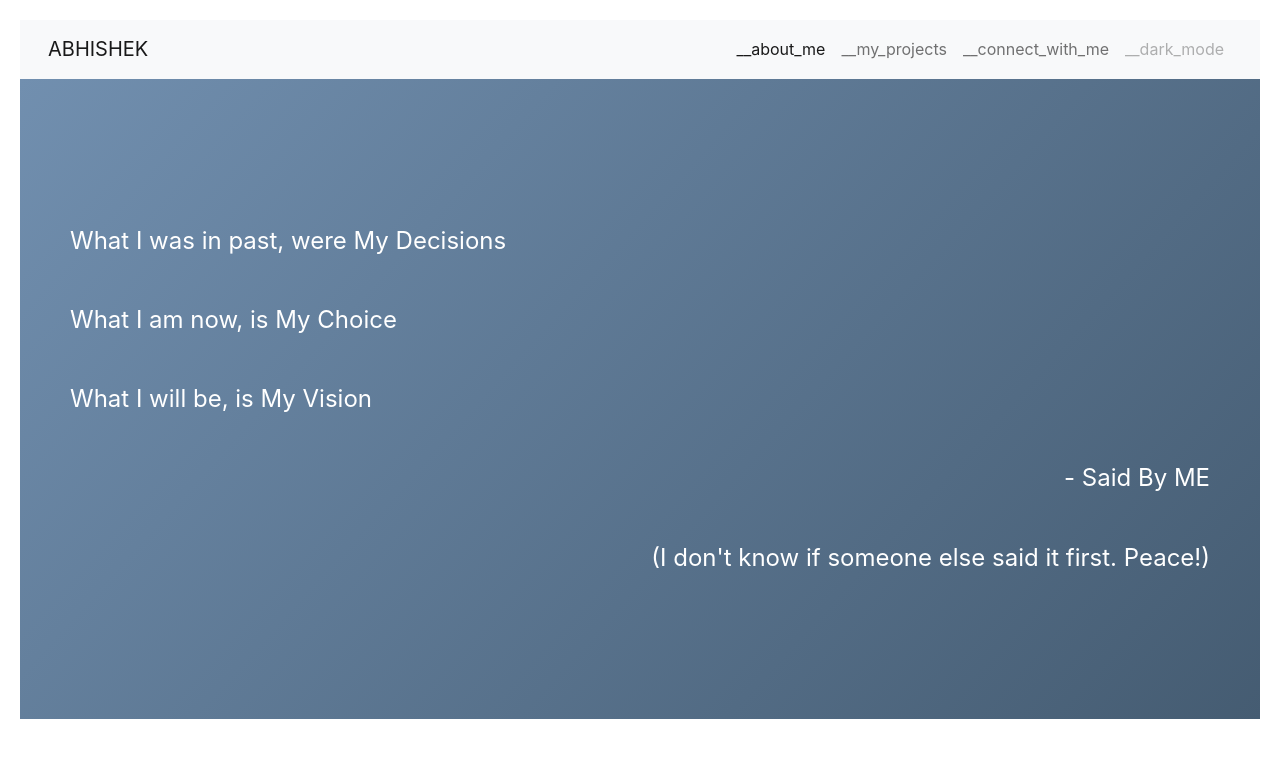
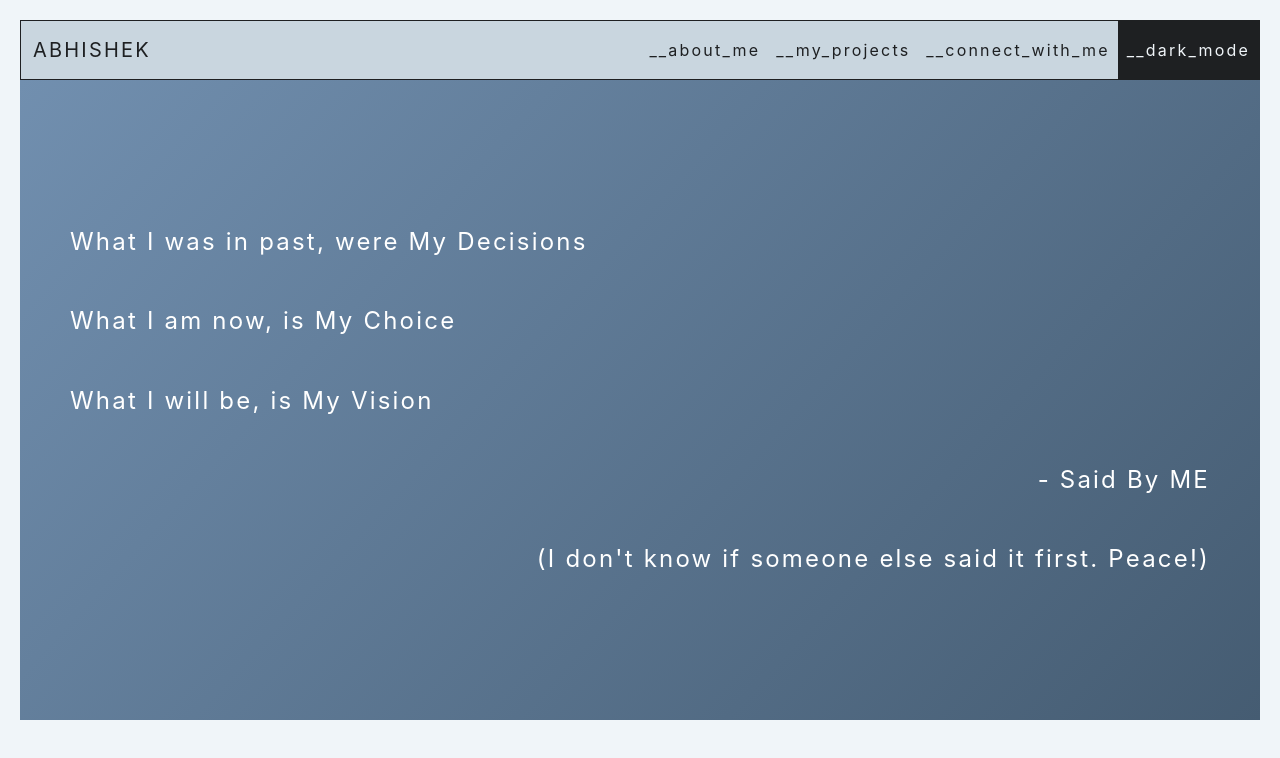
Before and after one commit to abhishekbarve0612/codespaces-nextjs-portfolio, a Next.js app: page / in a window 1280 px wide. Shown: the top 758 px of the page. Built offline with nearby package versions, Linux system fonts and the light colour scheme.

Commit message:
:style: Add Dark Mode and Color Scheme

```diff
--- /dev/null
+++ b/_custom.scss
@@ -0,0 +1,31 @@
+// Light Mode CS-1
+$lightYellow: #ffeaa5 !global;
+$lightRed: #fe5f55 !global;
+$lightGreen: #c7efcf !global;
+$lightGrey: #eef5db !global;
+
+// Light Mode CS-2
+$lightPeach: #ea907a !global;
+$lightOrange: #fbc687 !global;
+$lightYellow2: #f4f7c5 !global;
+$lightTeal: #aacdbe !global;
+
+// CS-3
+$color1: #395144 !global;
+$color2: #4e6c50 !global;
+$color3: #aa8b56 !global;
+$color4: #f0ebce !global;
+
+// CS - 4
+$color11: #f0f5f9 !global;
+$color12: #c9d6df !global;
+$color13: #52616b !global;
+$color14: #1e2022 !global;
+
+// Dark Mode Color Scheme
+$darkBlack: #1b2430 !global;
+$darkNavy: #51557e !global;
+$darkPurple: #816797 !global;
+$darkBeige: #d6d5a8 !global;
+
+@import "./navBar.scss";
--- a/components/nav/NavBar.tsx
+++ b/components/nav/NavBar.tsx
@@ -2,10 +2,18 @@ import React from 'react';
 import styles from './Button.module.scss'
 
 const NavBar = (props: {}) => {
+  const toggleDarkMode = () => {
+    if (document.body.classList.contains('dark-mode')) {
+      document.body.classList.remove('dark-mode');
+    } else {
+      document.body.classList.add('dark-mode');
+    }
+  }
+
   return (
     <>
    <nav className="navbar navbar-expand-lg bg-light">
-  <div className="container-fluid mx-3">
+  <div className="container-fluid ml-3">
     <a className="navbar-brand" href="#">ABHISHEK</a>
     <button className="navbar-toggler" type="button" data-bs-toggle="collapse" data-bs-target="#navbarNavAltMarkup" aria-controls="navbarNavAltMarkup" aria-expanded="false" aria-label="Toggle navigation">
       <span className="navbar-toggler-icon"></span>
@@ -15,7 +23,10 @@ const NavBar = (props: {}) => {
         <a className="nav-link active" aria-current="page" href="#">__about_me</a>
         <a className="nav-link" href="#">__my_projects</a>
         <a className="nav-link" href="#">__connect_with_me</a>
-        <a className="nav-link disabled">__dark_mode</a>
+        <a
+          className="nav-link btn dark-mode-btn"
+          onClick={toggleDarkMode}
+        >__dark_mode</a>
       </div>
     </div>
   </div>
--- a/global.scss
+++ b/global.scss
@@ -1,9 +1,12 @@
+@import "./_custom.scss";
+
 body {
-  font-family: 'SF Pro Text', 'SF Pro Icons', 'Helvetica Neue', 'Helvetica',
-    'Arial', sans-serif;
+  font-family: "SF Pro Text", "SF Pro Icons", "Helvetica Neue", "Helvetica",
+    "Arial", sans-serif;
   // margin: 0 auto;
   font-size: 16px;
   line-height: 1.65;
+  letter-spacing: 2.2px;
   word-break: break-word;
   font-kerning: auto;
   font-variant: normal;
@@ -11,10 +14,15 @@ body {
   -moz-osx-font-smoothing: grayscale;
   text-rendering: optimizeLegibility;
   hyphens: auto;
+  background-color: $color11;
 }
 
 .my-home-wall {
-  background: linear-gradient(132deg, rgb(113, 143, 175) 0.00%, rgb(69, 92, 114) 100.00%);
+  background: linear-gradient(
+    132deg,
+    rgb(113, 143, 175) 0%,
+    rgb(69, 92, 114) 100%
+  );
   height: 80vh;
   padding: 50px !important;
 }
--- /dev/null
+++ b/navBar.scss
@@ -0,0 +1,47 @@
+.navbar {
+  border: 1px solid $color14;
+  background-color: $color12 !important;
+  padding: 0px;
+  .container-fluid {
+    padding-right: 0px !important;
+  }
+
+  .navbar-brand,
+  .nav-link.active {
+    color: $color14;
+  }
+
+  .nav-link {
+    padding: 16px 8px;
+    color: $color14;
+    &:hover {
+      background-color: $color13 !important;
+      color: $color11 !important;
+    }
+
+    &.dark-mode-btn {
+      border-radius: 0px;
+      display: block;
+      background-color: $color14;
+      color: $color11;
+    }
+  }
+}
+
+body.dark-mode {
+  background-color: $darkBlack;
+
+  .navbar {
+    border-color: $darkBeige;
+    background-color: $darkPurple !important;
+
+    .navbar-brand,
+    .navbar-nav .nav-link {
+      color: $darkBeige;
+    }
+    .nav-link.dark-mode-btn {
+      background-color: $darkBeige !important;
+      color: $darkBlack;
+    }
+  }
+}
```
Also changed, not shown: components/nav/NavBar.module.css (added).
